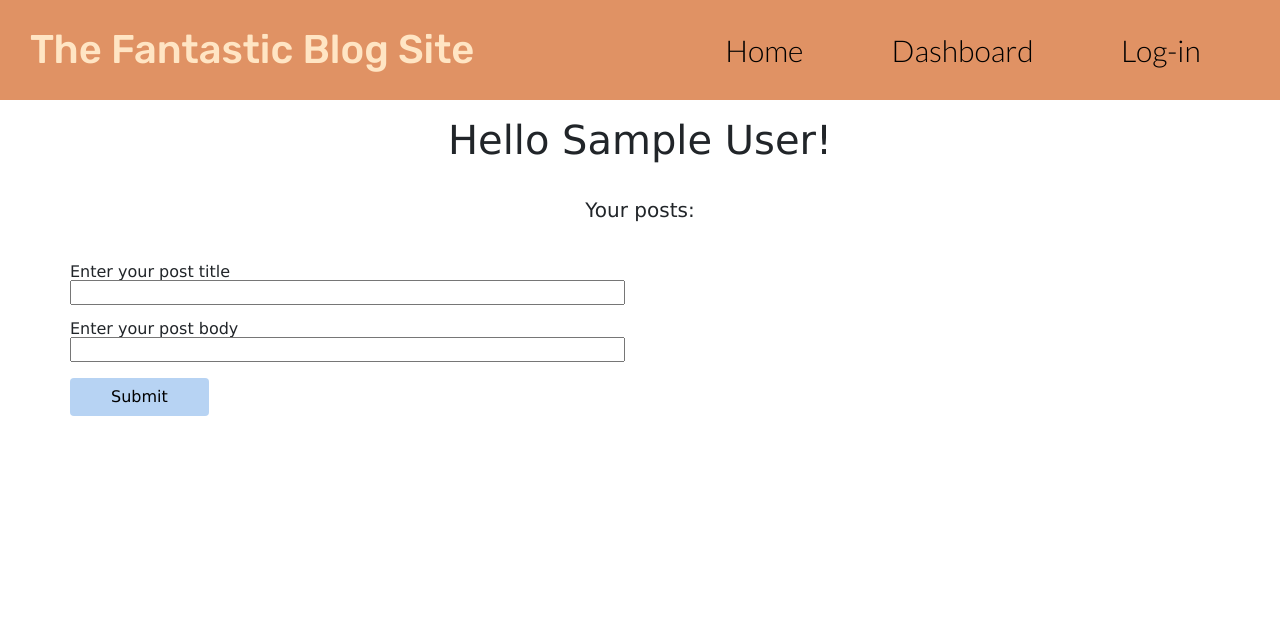
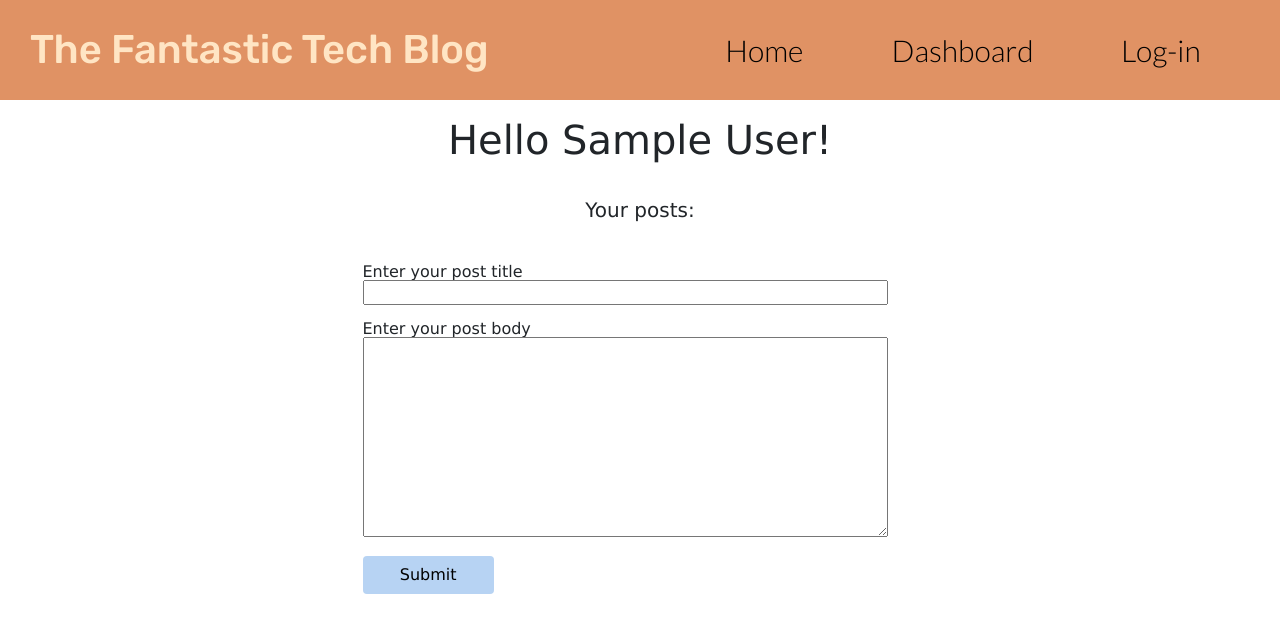
Before and after one commit to jpeiler97/tech-blog, a Node server app: template views/dashboard.handlebars in a window 1280 px wide. Shown: the top 633 px of the page. Run offline with Node 20, Linux system fonts and the light colour scheme; the template is opened without the code that fills it: values that come from a table or form of the project are taken from there, others are empty; the visitor is signed in with stand-in values (Sample User, id 1); some libraries are stand-ins or nearby versions.

Commit message:
fixed some styling, changed blog title

```diff
--- a/public/css/style.css
+++ b/public/css/style.css
@@ -77,6 +77,10 @@ header h1 {
 	width: 50%;
 }
 
+#post-body {
+	height: 200px;
+}
+
 #your-posts-title {
 	font-size: 20px;
 	margin-left: auto;
--- a/views/dashboard.handlebars
+++ b/views/dashboard.handlebars
@@ -6,8 +6,9 @@
 {{>dash-details}}
 {{/each}}
 
-<div class= "container options-area">
-    <div class = "row w-50 justify-content-center my-4">
+    <div class= "container">
+        <div class = "row justify-content-center my-4">
+            <div class= "col-6">
                 <form class="form post-form">
                         <div class="form-group">
                         <label for="post-title">Enter your post title</label>
@@ -15,14 +16,15 @@
                         </div>
                         <div class="form-group">
                         <label for="comment-body">Enter your post body</label>
-                        <input class="form-input" type="text" id="post-body" />
+                        <textarea class="form-input" type="text" id="post-body" rows="10"/></textarea>
                         </div>
                         <div class="form-group">
                         <button class= "btn blue w-25 post-button" type="submit">Submit</button>
                         </div>
                 </form>
+            </div>
+
         </div>
-    </div>
-</div>
+
 
 <script src="/js/post.js"></script>
--- a/views/layouts/main.handlebars
+++ b/views/layouts/main.handlebars
@@ -9,11 +9,11 @@
     <link rel="stylesheet" href="https://maxcdn.bootstrapcdn.com/bootstrap/4.0.0/css/bootstrap.min.css" integrity="sha384-Gn5384xqQ1aoWXA+058RXPxPg6fy4IWvTNh0E263XmFcJlSAwiGgFAW/dAiS6JXm" crossorigin="anonymous">
     <link rel="stylesheet" href="/css/reset.css">
     <link rel="stylesheet" href="/css/style.css">
-    <title>My Blog Project</title>
+    <title>The Fantastic Tech Blog</title>
 </head>
 <body>
     <header>
-        <h1>The Fantastic Blog Site</h1>
+        <h1>The Fantastic Tech Blog</h1>
         <div class = "nav-list">
             <a href="/">Home</a>
             <a href="/dashboard">Dashboard</a>
```
Also changed, not shown: views/dash-page.handlebars (+5 -2 lines), views/edit-post.handlebars (deleted).
